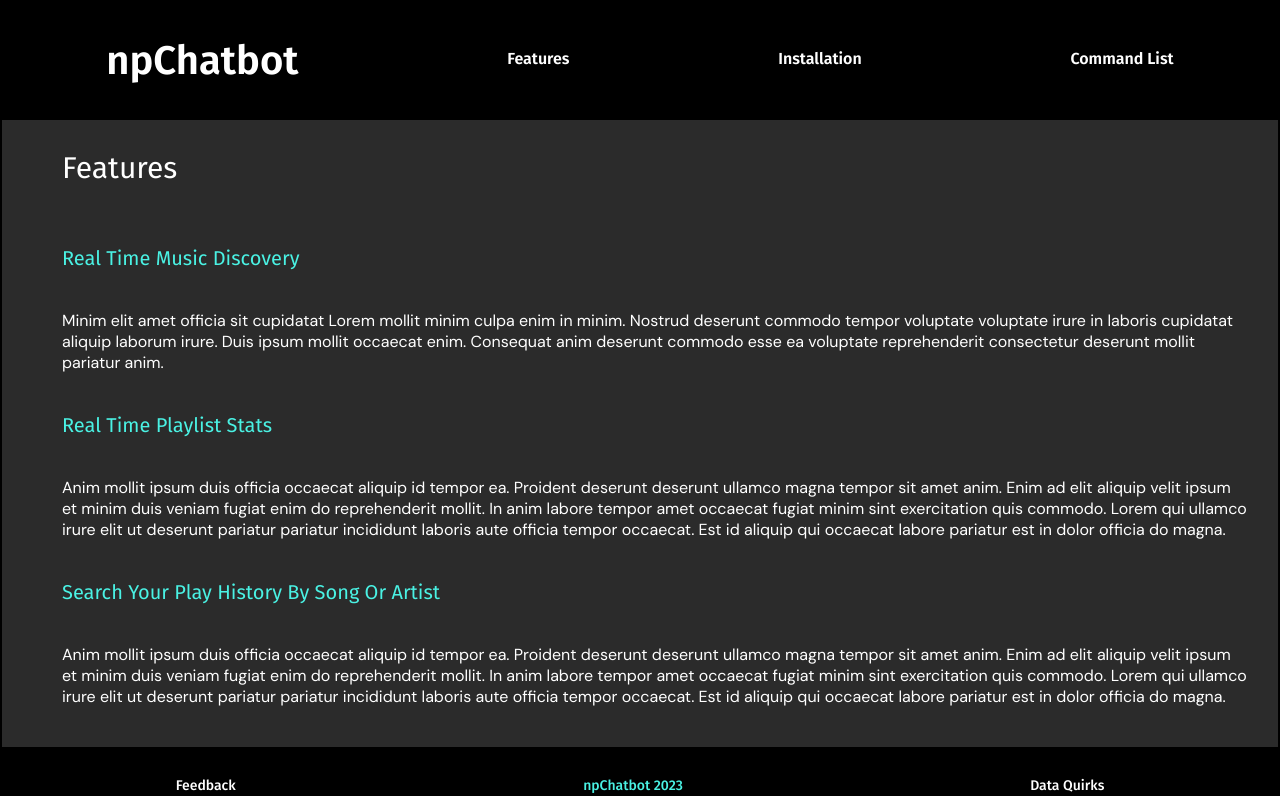
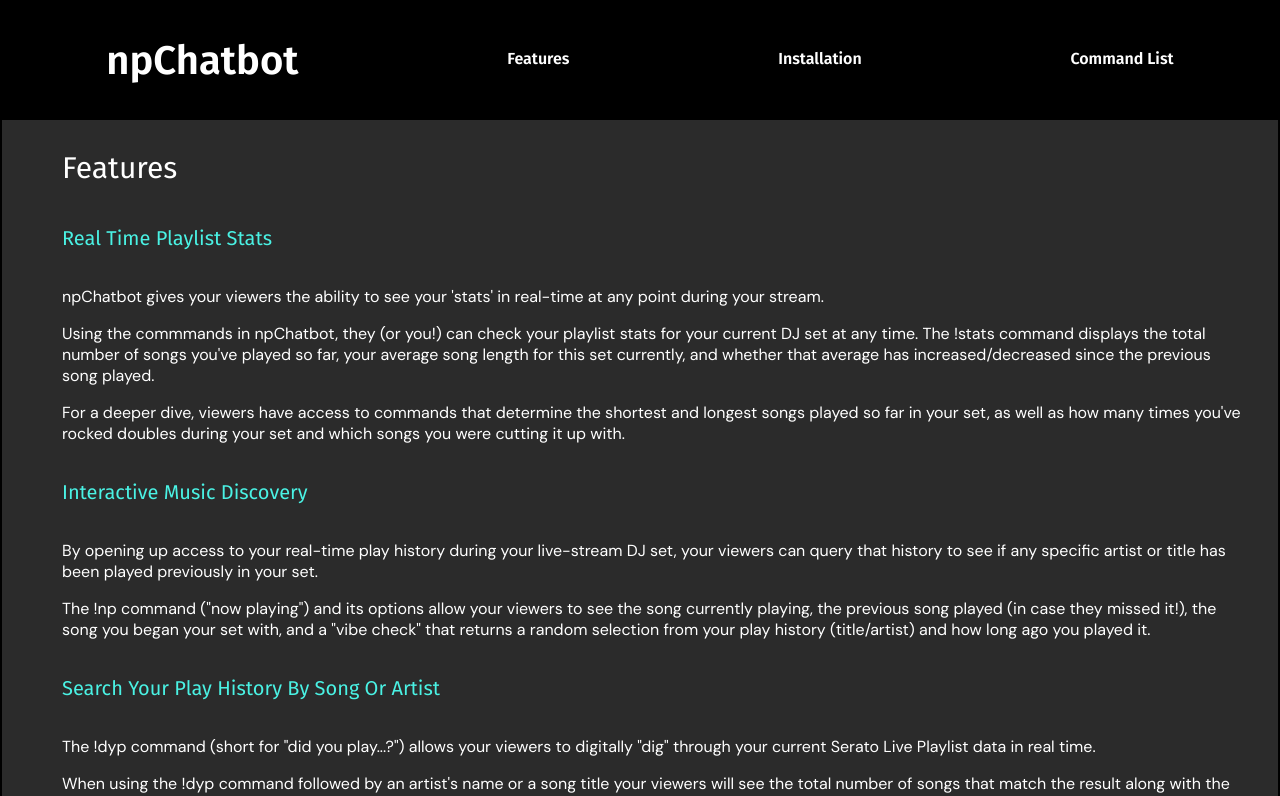
Before and after one commit to marcusmcb/np-chatbot-site, a React (Create React App) app: page /features in a window 1280 px wide. Shown: the top 796 px of the page. Built offline with nearby package versions, Linux system fonts and the light colour scheme.

Commit message:
updated sytling and text on features page

```diff
--- a/src/App.css
+++ b/src/App.css
@@ -43,6 +43,10 @@
 	border-radius: 15px;
 }
 
+.navbar a:hover {
+	color: rgb(74, 242, 228);
+}
+
 .footer a {
 	color: white;
 	text-decoration: none;
@@ -66,6 +70,10 @@
 	justify-content: space-between;
 	font-family: 'DM Sans', sans-serif;
 }
+
+/* .download-box {
+	margin-top: 55px;
+} */
 
 .details-header,
 .download-box p,
@@ -95,7 +103,7 @@
 	background-size: cover;
 	background-repeat: no-repeat;
 	background-position: center -360px;
-	padding: 50px;
+	/* padding: 50px; */
 }
 
 .download-section::before {
@@ -118,7 +126,6 @@
 .download-box,
 .description-box {
 	flex: 1;
-	padding: 20px;
 	box-sizing: border-box;
 	color: white;
 }
--- a/src/pages/commands/commandspage.css
+++ b/src/pages/commands/commandspage.css
@@ -7,7 +7,6 @@
 .commands-page-container {
 	margin-left: 30px;
 	margin-right: 30px;
-
 	text-align: left;
 }
 
--- a/src/pages/features/FeaturesPage.tsx
+++ b/src/pages/features/FeaturesPage.tsx
@@ -4,38 +4,67 @@
 	return (
 		<div className='features-page'>
 			<div className='features-page-header'>Features</div>
-			<div className='features-page-subheader'>Real Time Music Discovery</div>
-			<div className='features-page-container'>
-				<div className='features-page-feature'>
-					Minim elit amet officia sit cupidatat Lorem mollit minim culpa enim in
-					minim. Nostrud deserunt commodo tempor voluptate voluptate irure in
-					laboris cupidatat aliquip laborum irure. Duis ipsum mollit occaecat
-					enim. Consequat anim deserunt commodo esse ea voluptate reprehenderit
-					consectetur deserunt mollit pariatur anim.
-				</div>
-			</div>
 			<div className='features-page-subheader'>Real Time Playlist Stats</div>
 			<div className='features-page-container'>
 				<div className='features-page-feature'>
-					Anim mollit ipsum duis officia occaecat aliquip id tempor ea. Proident
-					deserunt deserunt ullamco magna tempor sit amet anim. Enim ad elit
-					aliquip velit ipsum et minim duis veniam fugiat enim do reprehenderit
-					mollit. In anim labore tempor amet occaecat fugiat minim sint
-					exercitation quis commodo. Lorem qui ullamco irure elit ut deserunt
-					pariatur pariatur incididunt laboris aute officia tempor occaecat. Est
-					id aliquip qui occaecat labore pariatur est in dolor officia do magna.
+					<p>
+						npChatbot gives your viewers the ability to see your 'stats' in
+						real-time at any point during your stream.
+					</p>
+					<p>
+						Using the commmands in npChatbot, they (or you!) can check your
+						playlist stats for your current DJ set at any time. The !stats
+						command displays the total number of songs you've played so far,
+						your average song length for this set currently, and whether that
+						average has increased/decreased since the previous song played.
+					</p>
+					<p>
+						For a deeper dive, viewers have access to commands that determine
+						the shortest and longest songs played so far in your set, as well as
+						how many times you've rocked doubles during your set and which songs
+						you were cutting it up with.
+					</p>
 				</div>
 			</div>
-			<div className='features-page-subheader'>Search Your Play History By Song Or Artist</div>
+			<div className='features-page-subheader'>Interactive Music Discovery</div>
 			<div className='features-page-container'>
 				<div className='features-page-feature'>
-					Anim mollit ipsum duis officia occaecat aliquip id tempor ea. Proident
-					deserunt deserunt ullamco magna tempor sit amet anim. Enim ad elit
-					aliquip velit ipsum et minim duis veniam fugiat enim do reprehenderit
-					mollit. In anim labore tempor amet occaecat fugiat minim sint
-					exercitation quis commodo. Lorem qui ullamco irure elit ut deserunt
-					pariatur pariatur incididunt laboris aute officia tempor occaecat. Est
-					id aliquip qui occaecat labore pariatur est in dolor officia do magna.
+					<p>
+						By opening up access to your real-time play history during your
+						live-stream DJ set, your viewers can query that history to see if
+						any specific artist or title has been played previously in your set.
+					</p>
+					<p>
+						The !np command ("now playing") and its options allow your viewers
+						to see the song currently playing, the previous song played (in case
+						they missed it!), the song you began your set with, and a "vibe
+						check" that returns a random selection from your play history
+						(title/artist) and how long ago you played it.
+					</p>
+				</div>
+			</div>
+			<div className='features-page-subheader'>
+				Search Your Play History By Song Or Artist
+			</div>
+			<div className='features-page-container'>
+				<div className='features-page-feature'>
+					<p>
+						The !dyp command (short for "did you play...?") allows your viewers
+						to digitally "dig" through your current Serato Live Playlist data in
+						real time.
+					</p>
+					<p>
+						When using the !dyp command followed by an artist's name or a song
+						title your viewers will see the total number of songs that match the
+						result along with the most recent song played and how long ago it
+						was played.
+					</p>
+					<p>
+						This gives a your viewers the ability to see what kind of music/vibe
+						you've been playing up to that point in the set, but also gives the
+						DJ some insight (and potential inspiration) on where to go next
+						musically speaking.
+					</p>
 				</div>
 			</div>
 		</div>
--- a/src/pages/features/featurespage.css
+++ b/src/pages/features/featurespage.css
@@ -14,10 +14,10 @@
 
 .features-page-subheader {
   font-size: 20px;
-  padding: 30px;
+  padding: 10px;
   font-family: "Fira Sans", sans-serif;
   text-align: left;
-  margin-left: 30px;
+  margin-left: 50px;
   color: rgb(74, 242, 228);
 }
 
```
